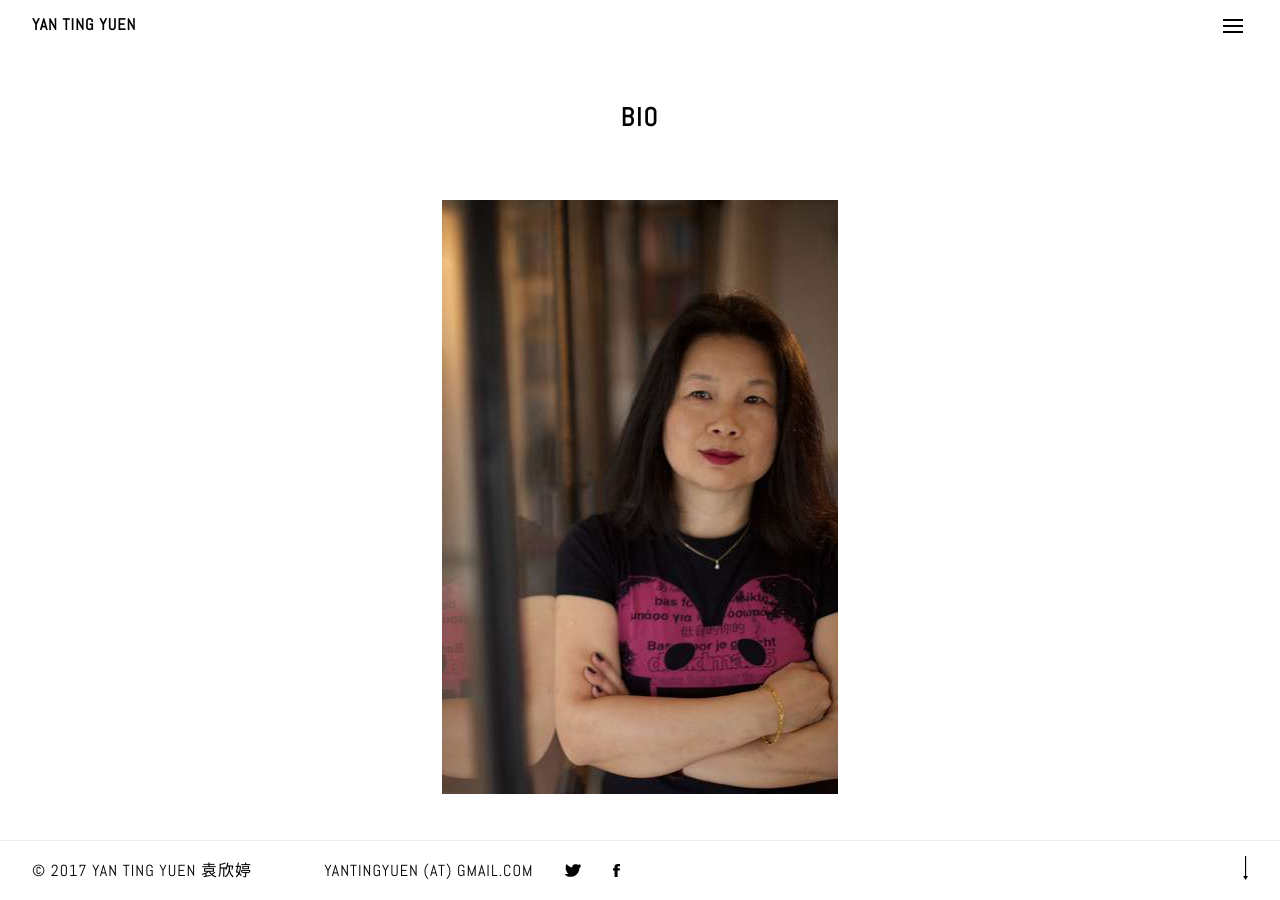
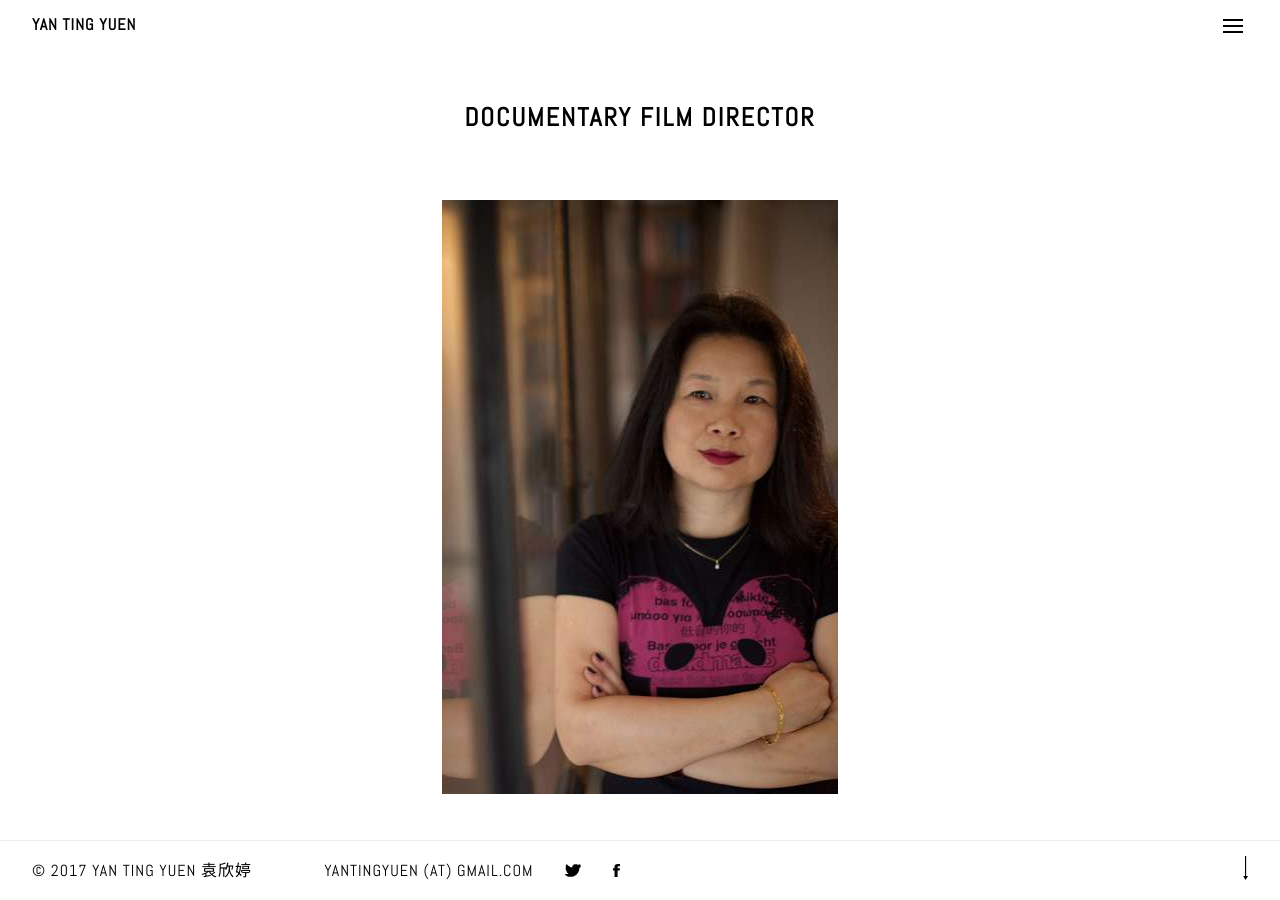
Before and after one commit to yantingyuennl/yantingyuennl.github.io, a Jekyll site: the page built from bio.md, in a window 1280 px wide and 900 px high. Built offline with Jekyll 4.4.1, drawn with Linux system fonts in a browser that asks for light colours; nearby versions of some CDN libraries.

Commit message:
Updated Bio

```diff
--- a/bio.md
+++ b/bio.md
@@ -1,5 +1,5 @@
 ---
-title: Bio
+title: Documentary film director
 date: 2017-01-12 20:37:00 Z
 permalink: "/bio/"
 upload-image: "/uploads/yanting-4ef4c1.jpg"
```
